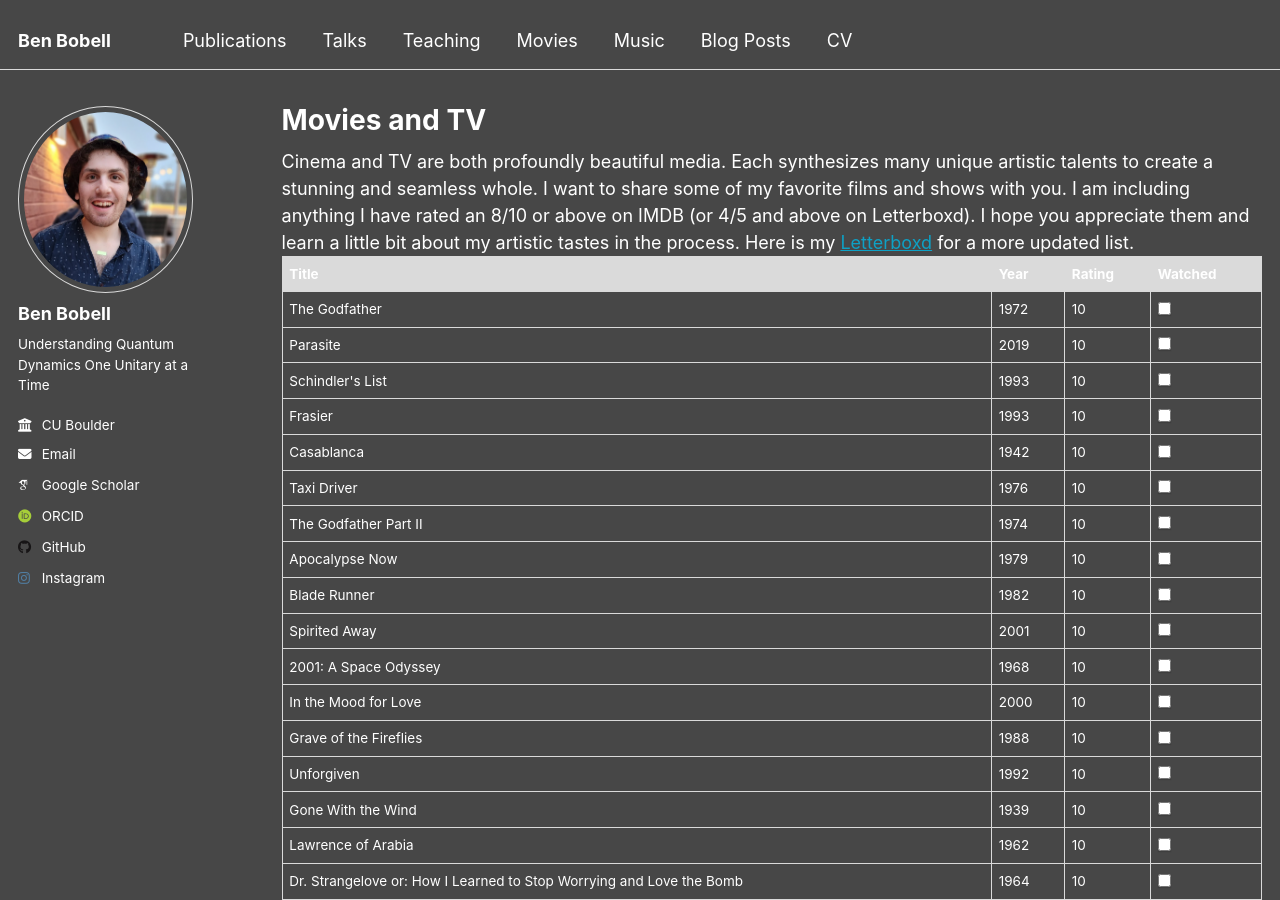
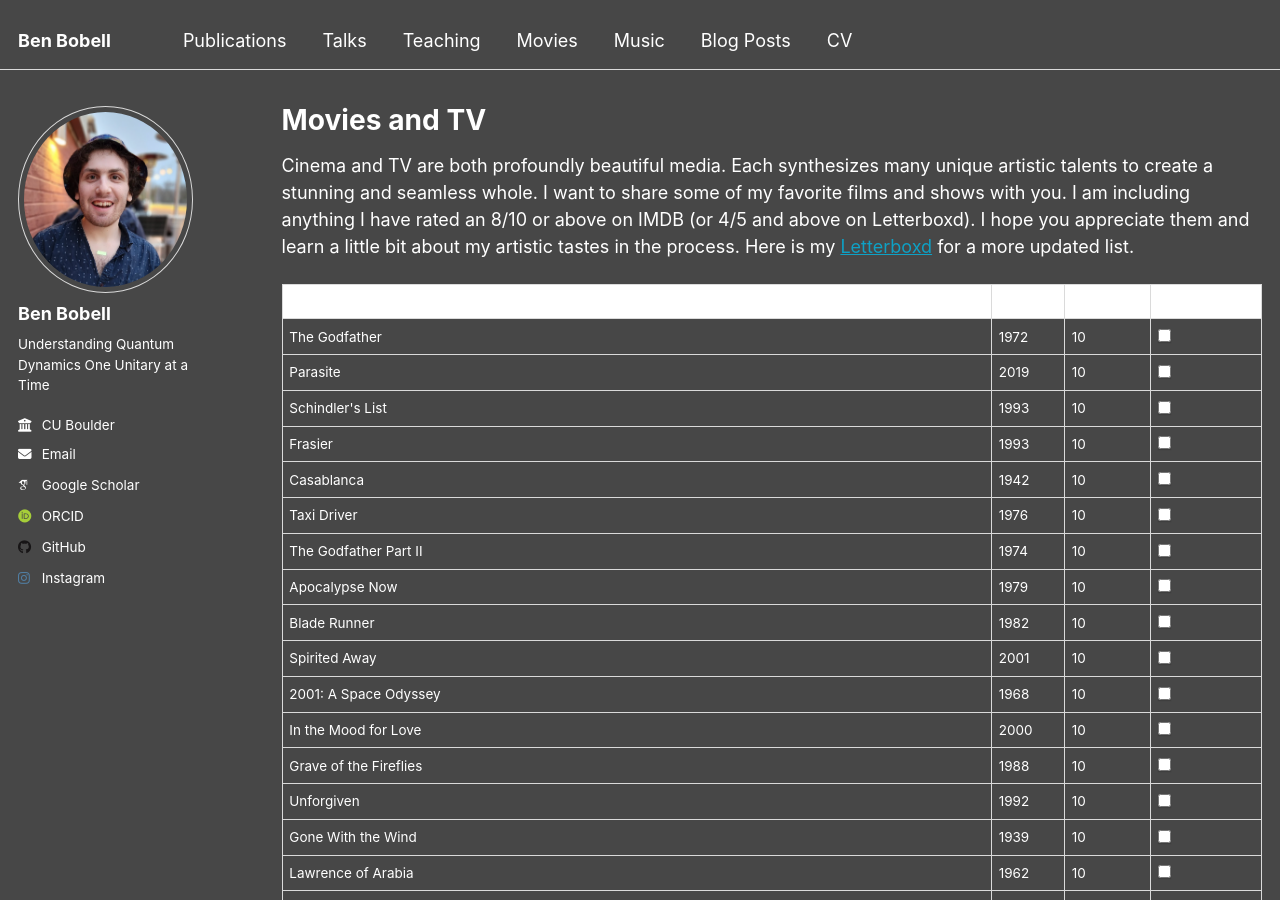
Before and after one commit to BenBobell00/BenBobell00.github.io, a Jekyll site: the page built from _pages/movies.html, in a window 1280 px wide and 900 px high. Built offline with Jekyll 4.4.1, drawn with Linux system fonts in a browser that asks for light colours; some web fonts are replaced.

Commit message:
Update movies.html

```diff
--- a/_pages/movies.html
+++ b/_pages/movies.html
@@ -4,19 +4,20 @@ title: "Movies and TV"
 permalink: /movies/
 author_profile: true
 ---
+<p>
 Cinema and TV are both profoundly beautiful media. Each synthesizes many unique artistic talents to create a stunning and seamless whole.
 I want to share some of my favorite films and shows with you. I am including anything I have rated an 8/10 or above on IMDB (or 4/5 and above on Letterboxd).
 I hope you appreciate them and learn a little bit about my artistic tastes in the process. Here is my <a href="https://letterboxd.com/benbobell/" target="_blank">Letterboxd</a>
- for a more updated list.
+ for a more updated list.</p>
 {% include base_path %}
 
 <table border="1">
     <thead>
         <tr>
-            <th>Title</th>
-            <th>Year</th>
-            <th>Rating</th>
-            <th>Watched</th>
+            <th bgcolor="white">Title</th>
+            <th bgcolor="white">Year</th>
+            <th bgcolor="white">Rating</th>
+            <th bgcolor="white">Watched</th>
         </tr>
     </thead>
     <tbody>
```
